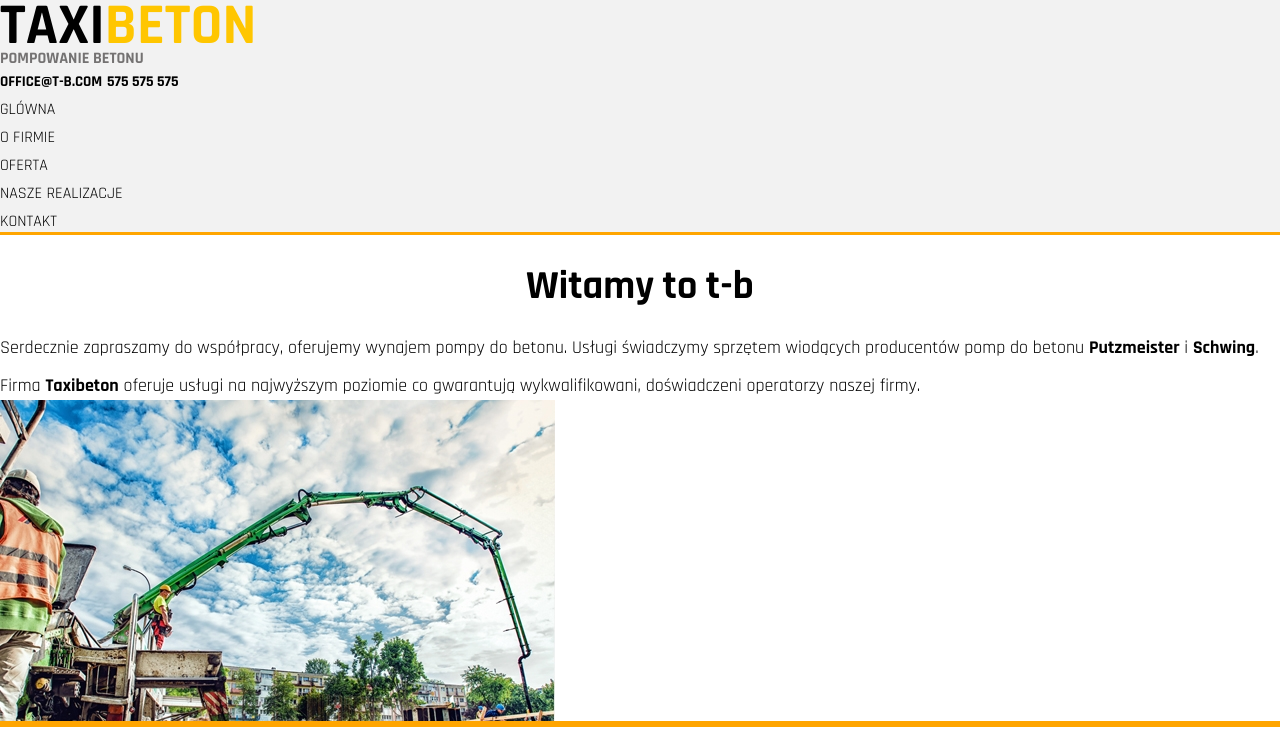
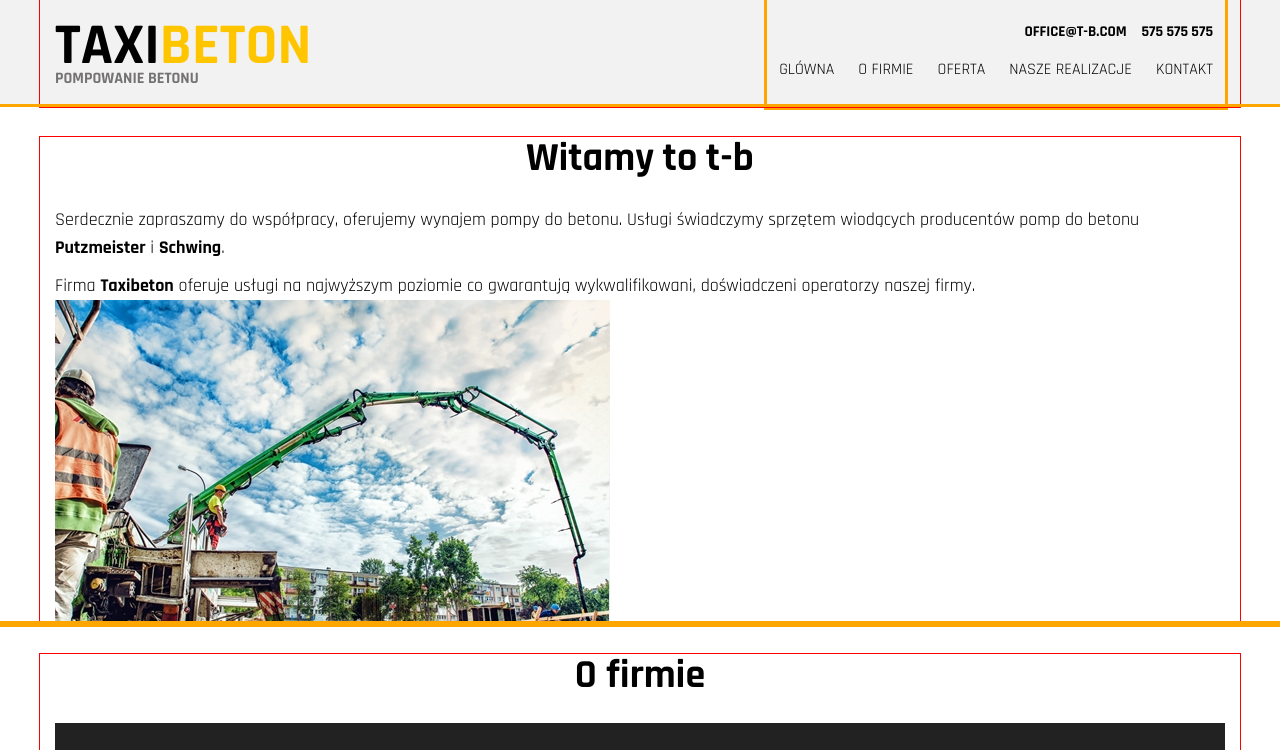
Before and after one commit to torkotiuk/t-b-markup, a website built with Parcel: page src/index.html in a window 1280 px wide. Shown: the top 750 px of the page. Built offline with nearby package versions, Linux system fonts and the light colour scheme.

Commit message:
use block model in header & add container for the whole page

```diff
--- a/src/partials/about.html
+++ b/src/partials/about.html
@@ -1,4 +1,5 @@
 <section class="section about">
+  <div class="container">
     <h2 class="title">O firmie</h2>
 
     <div class="content">
@@ -14,10 +15,11 @@
           >Nie jesteśmy producentami betonu, współpracujemy z największymi firmami w branży:</span
         >
         <span class="text--bold"
-        >Dyckerhoff, Budokrusz S.A., Cemex Polska, Bosta Beton, Mosty Łódź, Nast-Bud, General Beton,
-        Górażdże Beton.</span
+          >Dyckerhoff, Budokrusz S.A., Cemex Polska, Bosta Beton, Mosty Łódź, Nast-Bud, General
+          Beton, Górażdże Beton.</span
         >
       </p>
       <p>Świadczymy usługi na terenie całego kraju.</p>
     </div>
+  </div>
 </section>
--- a/src/partials/contact.html
+++ b/src/partials/contact.html
@@ -1,4 +1,5 @@
 <section class="section contact">
+  <div class="container">
     <h2 class="title">Kontakt</h2>
     <address class="address">
       ul. 3-go maja 64/66
@@ -23,4 +24,5 @@
     <br />
     <checkbox>I am not a robot</checkbox>
     <button class="btn">Wyslij</button>
+  </div>
 </section>
--- a/src/partials/done-projects.html
+++ b/src/partials/done-projects.html
@@ -1,3 +1,5 @@
 <section class="section done-projects">
-  <h2 class="title">Nasze realizacje</h2>
+  <div class="container">
+    <h2 class="title">Nasze realizacje</h2>
+  </div>
 </section>
--- a/src/partials/footer.html
+++ b/src/partials/footer.html
@@ -1,4 +1,6 @@
 <footer class="footer">
-  <p>&copy; 2022 T-B.com Wszelkie prawa zastrzeżone.</p>
-  <a target="blank" class="link" href="https://github.com/torkotiuk">TAL developer</a>
+  <div class="container">
+    <p>&copy; 2022 T-B.com Wszelkie prawa zastrzeżone.</p>
+    <a target="blank" class="link" href="https://github.com/torkotiuk">TAL developer</a>
+  </div>
 </footer>
--- a/src/partials/header.html
+++ b/src/partials/header.html
@@ -1,4 +1,5 @@
-<header>
+<header class="header">
+  <div class="container">
     <a href="/" class="logo link">
       <div class="logo-first-phrase">
         <span class="logo-first-phrase__first-word">Taxi</span
@@ -7,6 +8,7 @@
       <span class="logo-second-phrase">Pompowanie betonu</span>
     </a>
 
+    <div class="header__address-nav">
       <div class="header-contacts">
         <a href="" class="link header-contacts__email">office@t-b.com</a>
         <a href="" class="link header-contacts__tel">575 575 575</a>
@@ -21,4 +23,6 @@
           <li><a href="" class="link">Kontakt</a></li>
         </ul>
       </nav>
+    </div>
+  </div>
 </header>
--- a/src/partials/offer-pump.html
+++ b/src/partials/offer-pump.html
@@ -1,14 +1,16 @@
 <section class="section offer-pump">
+  <div class="container">
     <h2 class="title">Wynajem pompy do betonu</h2>
 
     <div class="content">
       <p class="item">
         W standardowej ofercie na wynajem pomp do betonu w naszej firmie, znajdą Państwo konstrukcie
-      umożliwiające transport tego surowca na odległość od 28 mb do aż 56 mb. Nic nie stoi jednak na
-      przeszkodzie, aby nasza usługa obejmująca pompowanie betonu osiągnęła większy zasięg – na
-      miarę potrzeb i wymagań klienta. W tym celu możemy zaoferować możliwość przedłużenia wysięgów
-      o dodatkowe elementy gumowe lub stalowe. Tak skonstruowane i przygotowane pompy do betonu mogą
-      między innymi podawać mieszankę na duże wysokości oraz w trudno dostępne obszary.
+        umożliwiające transport tego surowca na odległość od 28 mb do aż 56 mb. Nic nie stoi jednak
+        na przeszkodzie, aby nasza usługa obejmująca pompowanie betonu osiągnęła większy zasięg – na
+        miarę potrzeb i wymagań klienta. W tym celu możemy zaoferować możliwość przedłużenia
+        wysięgów o dodatkowe elementy gumowe lub stalowe. Tak skonstruowane i przygotowane pompy do
+        betonu mogą między innymi podawać mieszankę na duże wysokości oraz w trudno dostępne
+        obszary.
       </p>
 
       <p class="item">
@@ -16,9 +18,10 @@
         Pozwoliło nam to na zdobycie odpowiedniego doświadczenia i rozwinięcia specjalistycznych
         kwalifikacji w tej branży, a także na nawiązanie wielu lukratywnych kontaktów, w tym z
         wiodącymi markami mieszanki betonowej. Nasze pompy do betonu można wykorzystać do transportu
-      materiału zarówno o standardowych właściwościach, jak i specjalnych odmian, jak np. bazalt czy
-      granit. Zamawiając u nas pompowanie betonu, otrzymują więc Państwo nie tylko potrzebny sprzęt,
-      ale i profesjonalnego operatora maszyny, który szybko i sprawnie wykona każde zlecenie.
+        materiału zarówno o standardowych właściwościach, jak i specjalnych odmian, jak np. bazalt
+        czy granit. Zamawiając u nas pompowanie betonu, otrzymują więc Państwo nie tylko potrzebny
+        sprzęt, ale i profesjonalnego operatora maszyny, który szybko i sprawnie wykona każde
+        zlecenie.
       </p>
 
       <p class="item">
@@ -26,15 +29,17 @@
         Pozwoliło nam to na zdobycie odpowiedniego doświadczenia i rozwinięcia specjalistycznych
         kwalifikacji w tej branży, a także na nawiązanie wielu lukratywnych kontaktów, w tym z
         wiodącymi markami mieszanki betonowej. Nasze pompy do betonu można wykorzystać do transportu
-      materiału zarówno o standardowych właściwościach, jak i specjalnych odmian, jak np. bazalt czy
-      granit. Zamawiając u nas pompowanie betonu, otrzymują więc Państwo nie tylko potrzebny sprzęt,
-      ale i profesjonalnego operatora maszyny, który szybko i sprawnie wykona każde zlecenie.
+        materiału zarówno o standardowych właściwościach, jak i specjalnych odmian, jak np. bazalt
+        czy granit. Zamawiając u nas pompowanie betonu, otrzymują więc Państwo nie tylko potrzebny
+        sprzęt, ale i profesjonalnego operatora maszyny, który szybko i sprawnie wykona każde
+        zlecenie.
       </p>
 
       <p class="item">
-      Z nami wynajem pompy do betonu to minimum formalności, szybki czas realizacji oraz pewność, że
-      Państwa zleceniem zajmuje się uczciwa firma, doskonale rozumiejąca potrzeby swoich klientów.
-      Warto przekonać się, że można lepiej – my możemy to obiecać!
+        Z nami wynajem pompy do betonu to minimum formalności, szybki czas realizacji oraz pewność,
+        że Państwa zleceniem zajmuje się uczciwa firma, doskonale rozumiejąca potrzeby swoich
+        klientów. Warto przekonać się, że można lepiej – my możemy to obiecać!
       </p>
     </div>
+  </div>
 </section>
--- a/src/partials/offer.html
+++ b/src/partials/offer.html
@@ -1,4 +1,5 @@
 <section class="offer section">
+  <div class="container">
     <h2 class="title">Oferta</h2>
 
     <ul class="list">
@@ -31,4 +32,5 @@
         </p>
       </li>
     </ul>
+  </div>
 </section>
--- a/src/partials/welcome.html
+++ b/src/partials/welcome.html
@@ -1,4 +1,5 @@
 <section class="section welcome">
+  <div class="container">
     <h1 class="title">Witamy to t-b</h1>
 
     <p class="text text--margin">
@@ -12,5 +13,6 @@
       gwarantują wykwalifikowani, doświadczeni operatorzy naszej firmy.
     </p>
 
-  <img src="./images/img1-welcome.jpg" alt="" />
+    <img src="./images/img1-welcome.jpg" alt="Pompa do betonu" />
+  </div>
 </section>
--- /dev/null
+++ b/src/sass/base/_container.scss
@@ -0,0 +1,8 @@
+.container {
+  width: 1200px;
+  padding-left: 15px;
+  padding-right: 15px;
+  margin-left: auto;
+  margin-right: auto;
+  outline: 1px solid red;
+}
--- a/src/sass/components/_logo.scss
+++ b/src/sass/components/_logo.scss
@@ -1,3 +1,9 @@
+.logo {
+  padding-top: 20px;
+  padding-bottom: 20px;
+  display: block;
+}
+
 // first phrase - TAXIBETON
 .logo-first-phrase {
   text-transform: uppercase;
--- a/src/sass/layout/_header.scss
+++ b/src/sass/layout/_header.scss
@@ -2,7 +2,29 @@ header {
   background-color: var(--header-bg);
 }
 
+.header .container {
+  display: flex;
+  justify-content: space-between;
+}
+
+.header__address-nav {
+  outline: 3px solid orange;
+}
+
+.header-contacts {
+  text-align: right;
+  margin-right: 12px;
+  margin-bottom: 10px;
+}
+
+// =============== nav-list =====================
+.nav-list {
+  display: flex;
+}
 .nav-list .link {
+  padding: 6px 12px;
+  border-radius: 4px;
+
   color: var(--color-main);
 
   font-weight: 400;
@@ -21,7 +43,7 @@ header {
   list-style: none;
 }
 
-// email & phone
+// ============= email & phone =============
 .header-contacts .link {
   color: inherit;
   text-transform: uppercase;
@@ -35,3 +57,13 @@ header {
 .header-contacts .link:focus {
   opacity: 0.6;
 }
+
+.header-contacts__tel {
+  display: inline-block;
+  padding-top: 20px;
+  margin-left: 10px;
+}
+
+.header-contacts__email {
+  padding-top: 20px;
+}
--- a/src/sass/main.scss
+++ b/src/sass/main.scss
@@ -7,6 +7,7 @@
 
 // common
 @import './base/common';
+@import './base/container';
 
 // layout
 @import './layout/header';
```
Lines whose indentation alone changed are shown as unchanged.
